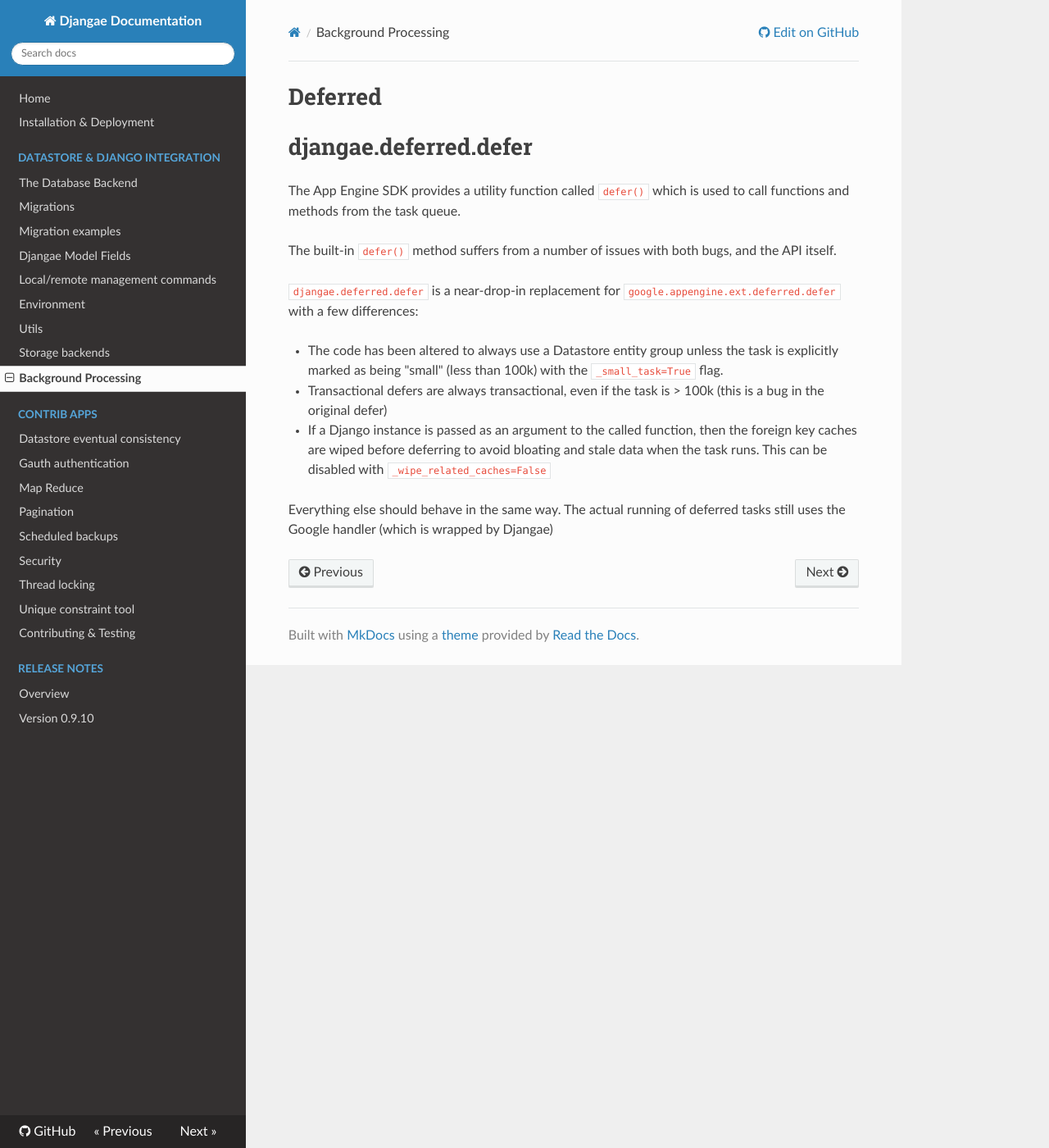
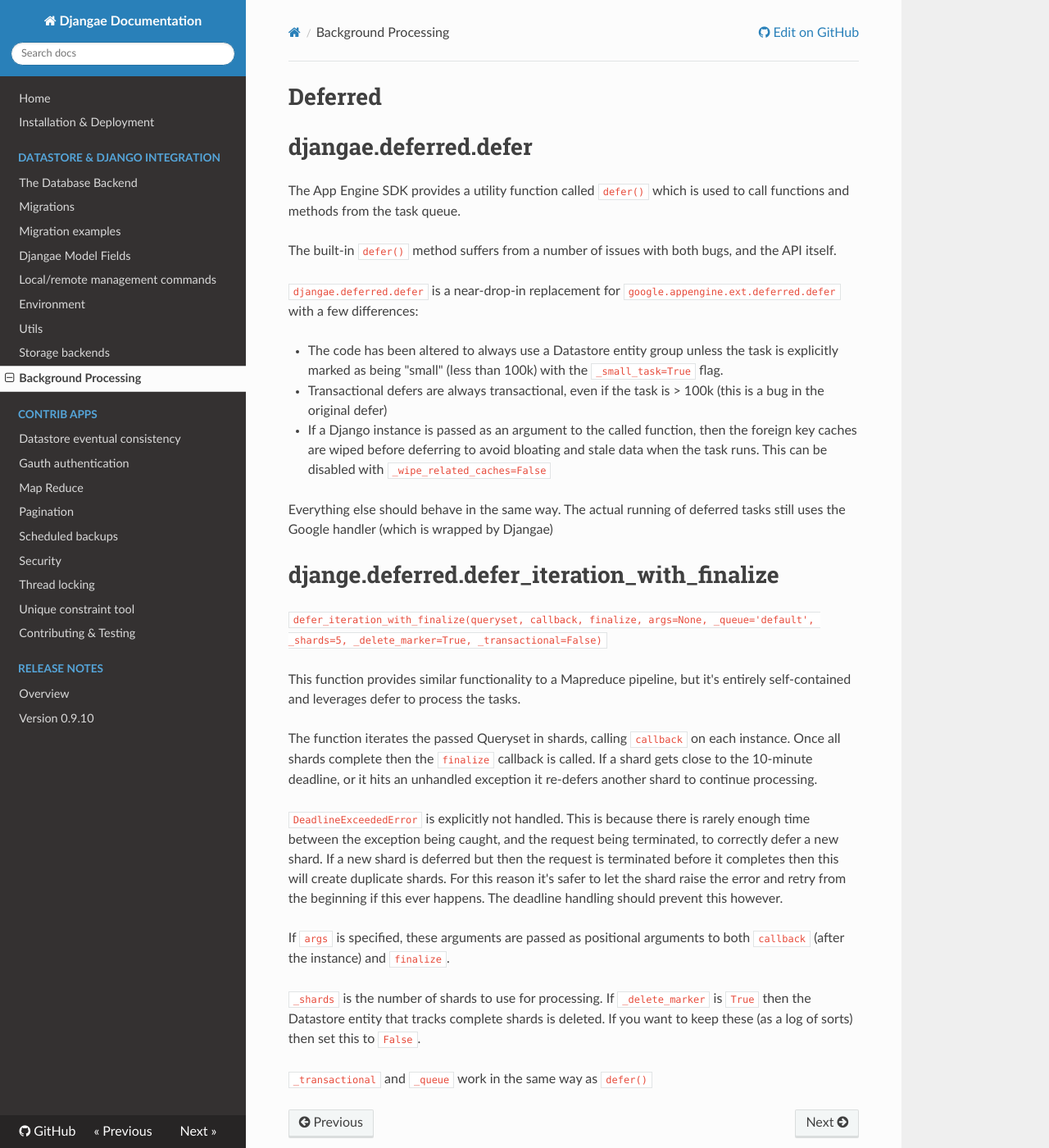
Before and after one commit to wittfabian/djangae, an MkDocs documentation site: the page built from docs/deferred.md, in a window 1280 px wide and 1400 px high. Shown: the whole window at 82% size. Built offline with MkDocs 1.6.1, drawn with Linux system fonts in a browser that asks for light colours; nearby versions of some CDN libraries; old or Windows-style settings are respelled for this version of MkDocs.

Commit message:
Update documentation and CHANGELOG

```diff
--- a/docs/deferred.md
+++ b/docs/deferred.md
@@ -15,3 +15,23 @@
    deferring to avoid bloating and stale data when the task runs. This can be disabled with `_wipe_related_caches=False`
 
 Everything else should behave in the same way. The actual running of deferred tasks still uses the Google handler (which is wrapped by Djangae)
+
+# djange.deferred.defer_iteration_with_finalize
+
+`defer_iteration_with_finalize(queryset, callback, finalize, args=None, _queue='default', _shards=5, _delete_marker=True, _transactional=False)`
+
+This function provides similar functionality to a Mapreduce pipeline, but it's entirely self-contained and leverages
+defer to process the tasks.
+
+The function iterates the passed Queryset in shards, calling `callback` on each instance. Once all shards complete then
+the `finalize` callback is called. If a shard gets close to the 10-minute deadline, or it hits an unhandled exception it re-defers another shard to continue processing.
+
+`DeadlineExceededError` is explicitly not handled. This is because there is rarely enough time between the exception being caught, and the request being terminated, to correctly defer a new shard. If a new shard is deferred but then the request is terminated before it completes then this will create duplicate shards. For this reason it's safer to let the shard
+raise the error and retry from the beginning if this ever happens. The deadline handling should prevent this however.
+
+If `args` is specified, these arguments are passed as positional arguments to both `callback` (after the instance) and `finalize`.
+
+`_shards` is the number of shards to use for processing. If `_delete_marker` is `True` then the Datastore entity that
+tracks complete shards is deleted. If you want to keep these (as a log of sorts) then set this to `False`.
+
+`_transactional` and `_queue` work in the same way as `defer()`
```
Also changed, not shown: CHANGELOG.md (+1 -0 lines).
